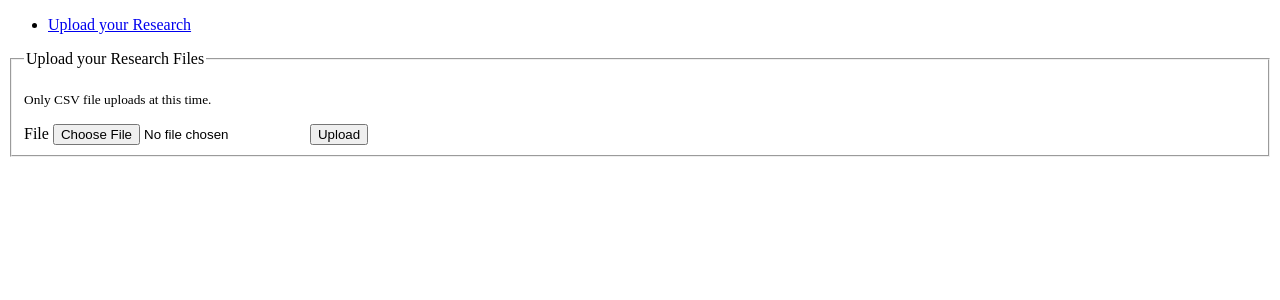
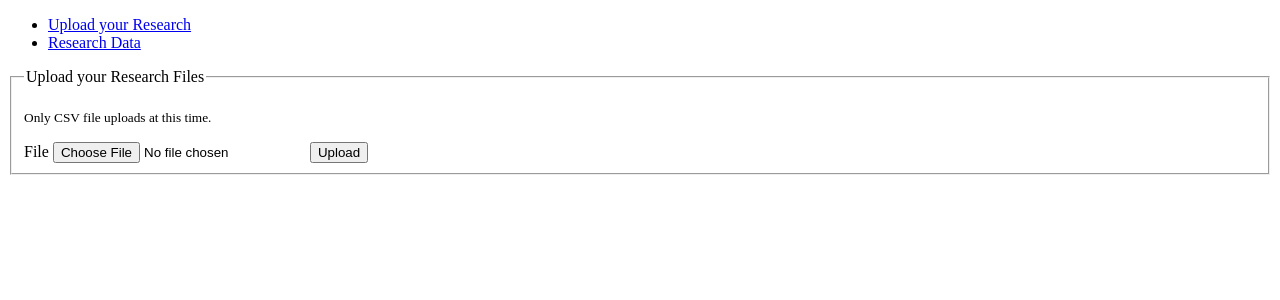
Before and after one commit to szul/research-methods, a Flask app: page /file-upload/ in a window 1280 px wide. Shown: the top 300 px of the page. Run offline with Flask 2, Linux system fonts and the light colour scheme; parts of the project's set-up code (start-up, migrations or seed data) failed here and were passed over; some libraries are stand-ins or nearby versions.

Commit message:
Started on data display

```diff
--- a/server.py
+++ b/server.py
@@ -38,5 +38,10 @@ def upload():
             flash('File uploaded and processed successfully!')
     return render_template('file-upload.html')
 
+@app.route('/research-data/', methods=['GET', 'POST'])
+def research_data():
+    data = session['data'] if session.has_key('data') else None
+    return render_template('data-grid.html', data = data)
+
 if __name__ == '__main__':
     app.run()
--- a/templates/master.html
+++ b/templates/master.html
@@ -25,16 +25,12 @@
                         <li>
                             <a href="/file-upload/">Upload your Research</a>
                         </li>
+                        <li>
+                            <a href="/research-data/">Research Data</a>
+                        </li>
                     </ul>
                 </nav>
                 {% block main %}
-                    <nav>
-                        <ul>
-                            <li>
-                                <a href="/file-upload/">Upload your Research</a>
-                            </li>
-                        </ul>
-                    </nav>
                 {% endblock %}
             </section>
         </main>
```
Also changed, not shown: templates/data-grid.html (added, +14 -0 lines).
